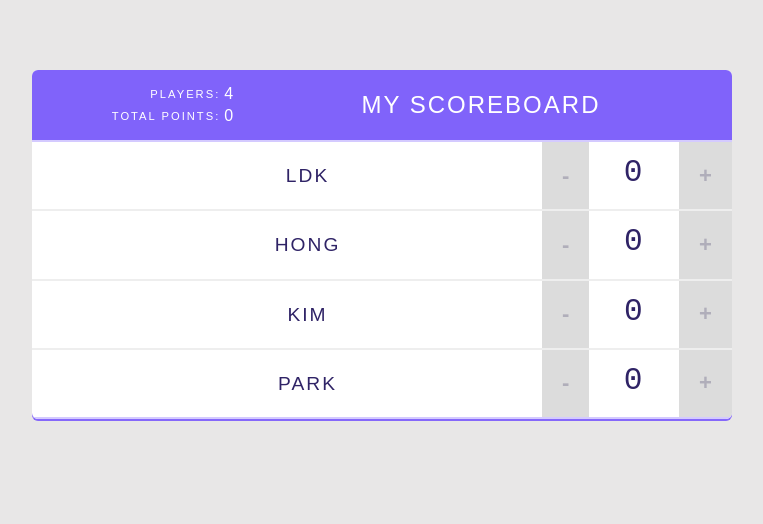
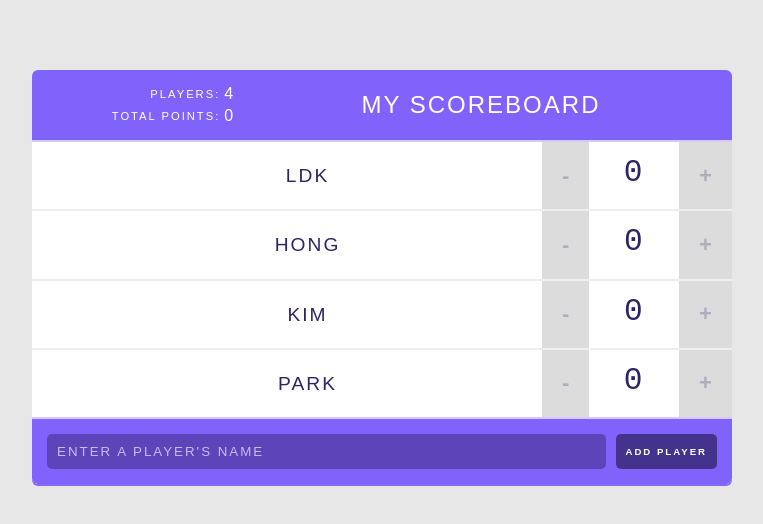
Before and after one commit to eastflag/react-scoreboard3, a React (Create React App) app: page / in a window 1280 px wide. Shown: the top 524 px of the page, without its empty margins (258-1021 px from the left). Built offline with nearby package versions, Linux system fonts and the light colour scheme.

Commit message:
AddPlayerForm.jsx - input 상태 관리

```diff
--- a/src/App.jsx
+++ b/src/App.jsx
@@ -2,6 +2,7 @@
 import './App.css';
 import Header from "./components/Header";
 import Player from "./components/Player";
+import AddPlayerForm from "./components/AddPlayerForm";
 
 class App extends React.Component {
   state = {
@@ -44,6 +45,8 @@
                                                  changeScore={this.handleChangeScore}
                                                  id={item.id} />)
         }
+
+        <AddPlayerForm />
       </div>
     );
   }
--- /dev/null
+++ b/src/components/AddPlayerForm.jsx
@@ -0,0 +1,23 @@
+import React, {Component} from 'react';
+
+class AddPlayerForm extends Component {
+  state = {
+    value: ''
+  };
+
+  handleValueChange = (e) => {
+    this.setState({value: e.target.value});
+  };
+
+  render() {
+    return (
+      <form className="form">
+        <input className="input" type="text" placeholder="enter a player's name"
+               value={this.state.value} onChange={this.handleValueChange}></input>
+        <input className="input" type="submit" value="Add Player"></input>
+      </form>
+    )
+  }
+}
+
+export default AddPlayerForm;
```
